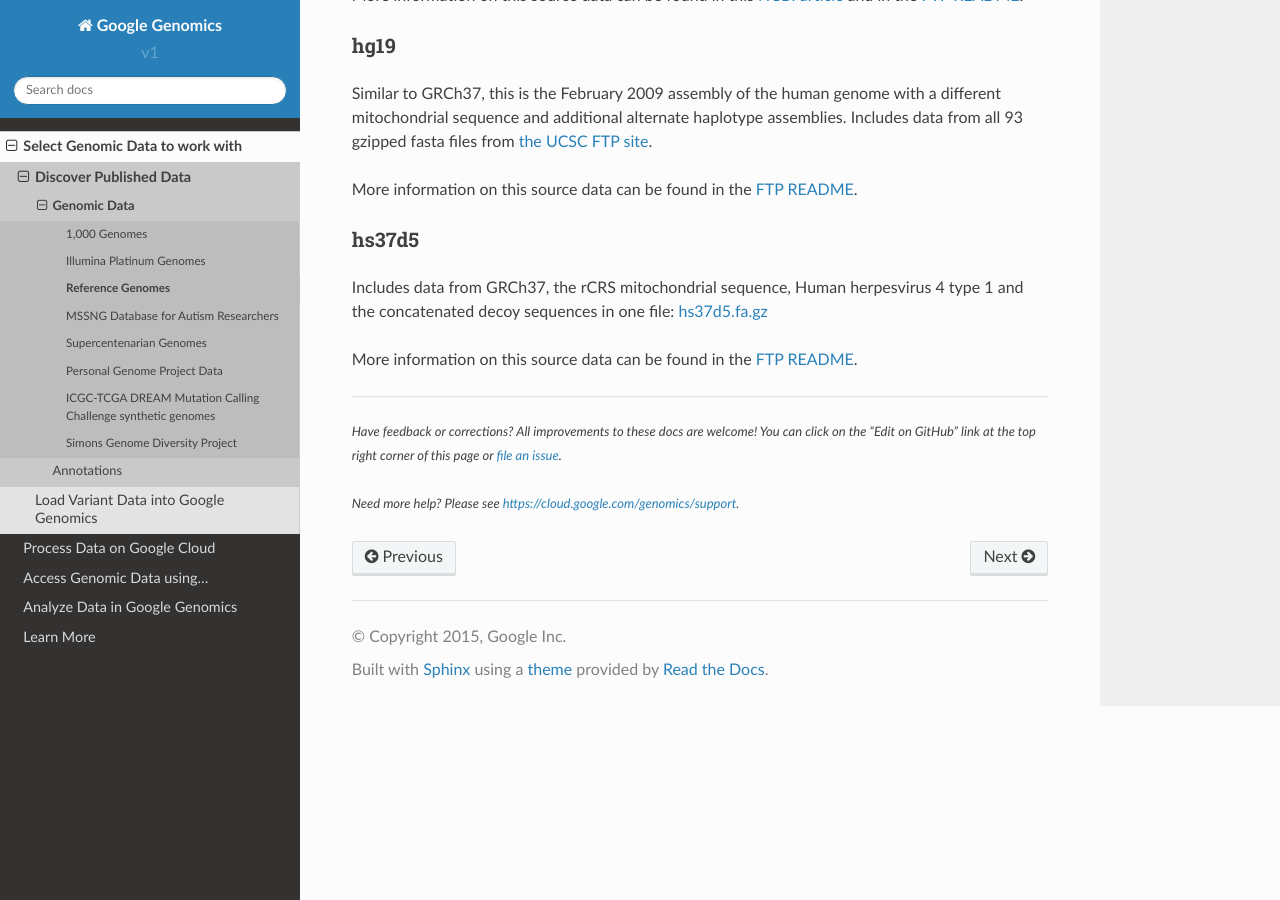
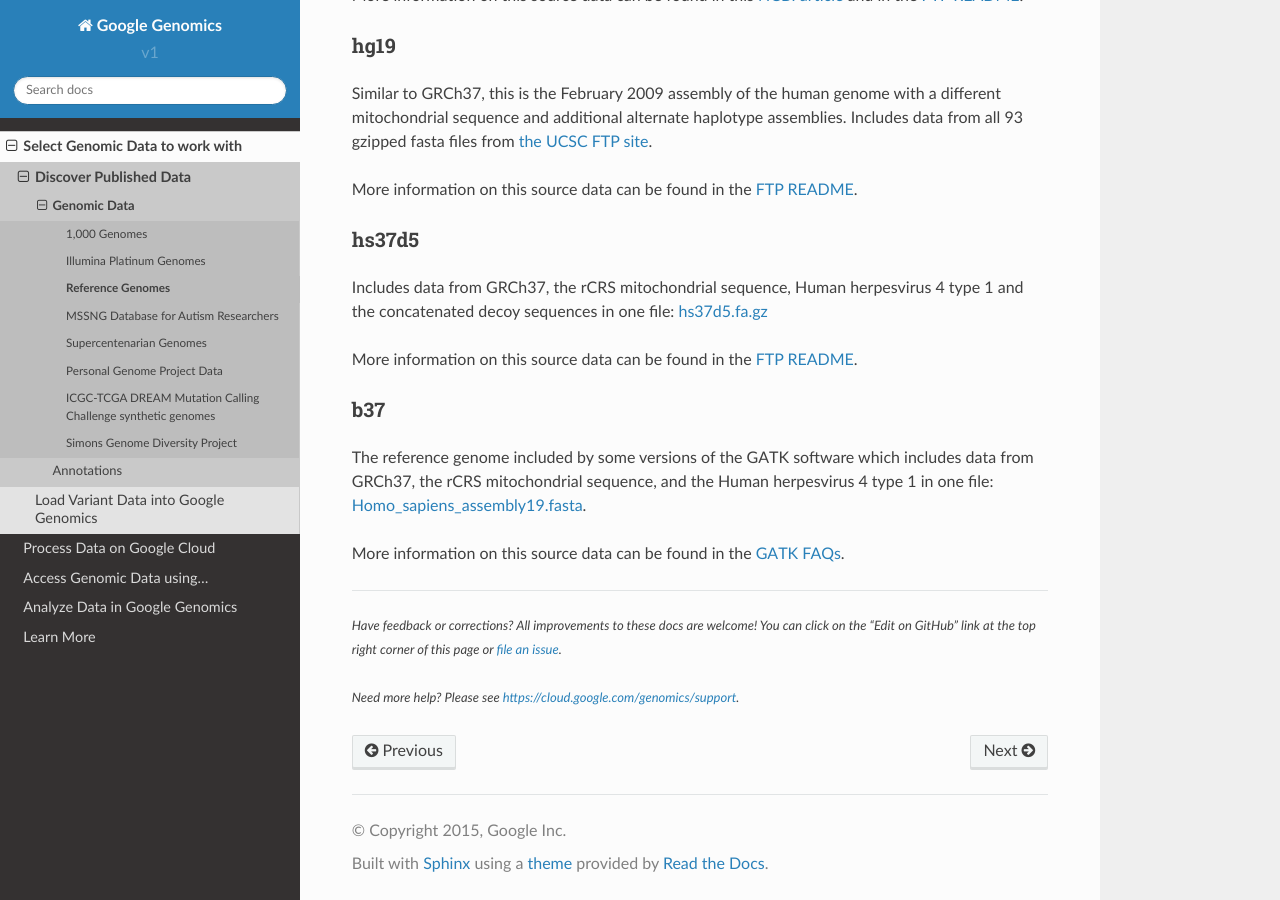
Before and after one commit to googlegenomics/readthedocs, a Sphinx documentation site: the page built from docs/source/use_cases/discover_public_data/reference_genomes.rst, in a window 1280 px wide and 900 px high, scrolled down 1086 px. Built offline with Sphinx 7.4.7 and the Read the Docs theme 2.0.0, drawn with Linux system fonts in a browser that asks for light colours; some of the changed text lies outside the part shown.

Commit message:
Add reference set entry for b37

```diff
--- a/docs/source/use_cases/discover_public_data/reference_genomes.rst
+++ b/docs/source/use_cases/discover_public_data/reference_genomes.rst
@@ -17,13 +17,13 @@
 
 .. comment: end: goto-read-the-docs
 
-Reference Genomes such as GRCh37, GRCh37lite, GRCh38, hg19, hs37d5 are available on Google Cloud Platform.
+Reference Genomes such as GRCh37, GRCh37lite, GRCh38, hg19, hs37d5, and b37 are available on Google Cloud Platform.
 
 Google Cloud Platform data locations
 ------------------------------------
 
 * Google Cloud Storage folder `gs://genomics-public-data/references <https://console.developers.google.com/storage/genomics-public-data/references/>`_
-* Google Genomics `reference sets <https://developers.google.com/apis-explorer/#p/genomics/v1beta2/genomics.referencesets.search>`_
+* Google Genomics `reference sets <https://developers.google.com/apis-explorer/#p/genomics/v1/genomics.referencesets.search>`_
 
 Provenance
 ----------
@@ -34,40 +34,47 @@
 Genome Reference Consortium Human Build 37 includes data from 35 gzipped fasta files:
 
 * `assembled chromosomes <ftp://ftp.ncbi.nlm.nih.gov/genbank/genomes/Eukaryotes/vertebrates_mammals/Homo_sapiens/GRCh37/Primary_Assembly/assembled_chromosomes/FASTA>`_
-* `unlocalized scaffolds <ftp://ftp.ncbi.nlm.nih.gov/genbank/genomes/Eukaryotes/vertebrates_mammals/Homo_sapiens/GRCh37/Primary_Assembly/unlocalized_scaffolds/FASTA>`__
-* `unplaced scaffolds <ftp://ftp.ncbi.nlm.nih.gov/genbank/genomes/Eukaryotes/vertebrates_mammals/Homo_sapiens/GRCh37/Primary_Assembly/unplaced_scaffolds/FASTA>`__
+* `unlocalized scaffolds <ftp://ftp.ncbi.nlm.nih.gov/genbank/genomes/Eukaryotes/vertebrates_mammals/Homo_sapiens/GRCh37/Primary_Assembly/unlocalized_scaffolds/FASTA>`_
+* `unplaced scaffolds <ftp://ftp.ncbi.nlm.nih.gov/genbank/genomes/Eukaryotes/vertebrates_mammals/Homo_sapiens/GRCh37/Primary_Assembly/unplaced_scaffolds/FASTA>`_
 
-More information on this source data can be found in this `NCBI article <http://www.ncbi.nlm.nih.gov/assembly/GCF_000001405.13/>`__ and in the `FTP README <ftp://ftp.ncbi.nlm.nih.gov/genbank/genomes/README_ASSEMBLIES>`__
+More information on this source data can be found in this `NCBI article <http://www.ncbi.nlm.nih.gov/assembly/GCF_000001405.13/>`_ and in the `FTP README <ftp://ftp.ncbi.nlm.nih.gov/genbank/genomes/README_ASSEMBLIES>`_
 
 GRCh37lite
 ^^^^^^^^^^
 
 GRCh37lite is a subset of the full GRCh37 reference set plus the human mitochondrial genome reference sequence in one file: `GRCH37-lite.fa.gz <ftp://ftp.ncbi.nih.gov/genbank/genomes/Eukaryotes/vertebrates_mammals/Homo_sapiens/GRCh37/special_requests/>`_
 
-More information on this source data can be found in the `FTP README <ftp://ftp.ncbi.nih.gov/genbank/genomes/Eukaryotes/vertebrates_mammals/Homo_sapiens/GRCh37/special_requests/README.GRCh37-lite>`__.
+More information on this source data can be found in the `FTP README <ftp://ftp.ncbi.nih.gov/genbank/genomes/Eukaryotes/vertebrates_mammals/Homo_sapiens/GRCh37/special_requests/README.GRCh37-lite>`_.
 
 GRCh38
 ^^^^^^
 
 Genome Reference Consortium Human Build 38 includes data from 39 gzipped fasta files:
 
-* `assembled chromosomes <ftp://ftp.ncbi.nlm.nih.gov/genbank/genomes/Eukaryotes/vertebrates_mammals/Homo_sapiens/GRCh38/Primary_Assembly/assembled_chromosomes/FASTA>`__
-* `unlocalized scaffolds <ftp://ftp.ncbi.nlm.nih.gov/genbank/genomes/Eukaryotes/vertebrates_mammals/Homo_sapiens/GRCh38/Primary_Assembly/unlocalized_scaffolds/FASTA>`__
-* `unplaced scaffolds <ftp://ftp.ncbi.nlm.nih.gov/genbank/genomes/Eukaryotes/vertebrates_mammals/Homo_sapiens/GRCh38/Primary_Assembly/unplaced_scaffolds/FASTA>`__
-* `non-nuclear references <ftp://ftp.ncbi.nlm.nih.gov/genbank/genomes/Eukaryotes/vertebrates_mammals/Homo_sapiens/GRCh38/non-nuclear/assembled_chromosomes/FASTA/>`__
+* `assembled chromosomes <ftp://ftp.ncbi.nlm.nih.gov/genbank/genomes/Eukaryotes/vertebrates_mammals/Homo_sapiens/GRCh38/Primary_Assembly/assembled_chromosomes/FASTA>`_
+* `unlocalized scaffolds <ftp://ftp.ncbi.nlm.nih.gov/genbank/genomes/Eukaryotes/vertebrates_mammals/Homo_sapiens/GRCh38/Primary_Assembly/unlocalized_scaffolds/FASTA>`_
+* `unplaced scaffolds <ftp://ftp.ncbi.nlm.nih.gov/genbank/genomes/Eukaryotes/vertebrates_mammals/Homo_sapiens/GRCh38/Primary_Assembly/unplaced_scaffolds/FASTA>`_
+* `non-nuclear references <ftp://ftp.ncbi.nlm.nih.gov/genbank/genomes/Eukaryotes/vertebrates_mammals/Homo_sapiens/GRCh38/non-nuclear/assembled_chromosomes/FASTA/>`_
 
-More information on this source data can be found in this `NCBI article <http://www.ncbi.nlm.nih.gov/assembly/GCF_000001405.26/>`__ and in the `FTP README <ftp://ftp.ncbi.nlm.nih.gov/genbank/genomes/README_ASSEMBLIES>`__.
+More information on this source data can be found in this `NCBI article <http://www.ncbi.nlm.nih.gov/assembly/GCF_000001405.26/>`_ and in the `FTP README <ftp://ftp.ncbi.nlm.nih.gov/genbank/genomes/README_ASSEMBLIES>`_.
 
 hg19
 ^^^^
 
 Similar to GRCh37, this is the February 2009 assembly of the human genome with a different mitochondrial sequence and additional alternate haplotype assemblies. Includes data from all 93 gzipped fasta files from `the UCSC FTP site <ftp://hgdownload.cse.ucsc.edu/goldenPath/hg19/chromosomes>`_.
 
-More information on this source data can be found in the `FTP README <ftp://hgdownload.cse.ucsc.edu/goldenPath/hg19/chromosomes/README.txt>`__.
+More information on this source data can be found in the `FTP README <ftp://hgdownload.cse.ucsc.edu/goldenPath/hg19/chromosomes/README.txt>`_.
 
 hs37d5
 ^^^^^^
 
 Includes data from GRCh37, the rCRS mitochondrial sequence, Human herpesvirus 4 type 1 and the concatenated decoy sequences in one file: `hs37d5.fa.gz <ftp://ftp.1000genomes.ebi.ac.uk/vol1/ftp/technical/reference/phase2_reference_assembly_sequence>`_
 
-More information on this source data can be found in the `FTP README <ftp://ftp.1000genomes.ebi.ac.uk/vol1/ftp/technical/reference/phase2_reference_assembly_sequence/README_human_reference_20110707>`__.
+More information on this source data can be found in the `FTP README <ftp://ftp.1000genomes.ebi.ac.uk/vol1/ftp/technical/reference/phase2_reference_assembly_sequence/README_human_reference_20110707>`_.
+
+b37
+^^^
+
+The reference genome included by some versions of the GATK software which includes data from GRCh37, the rCRS mitochondrial sequence, and the Human herpesvirus 4 type 1 in one file: `Homo_sapiens_assembly19.fasta <http://www.broadinstitute.org/ftp/pub/seq/references>`_.
+
+More information on this source data can be found in the `GATK FAQs <https://www.broadinstitute.org/gatk/guide/article.php?id=1213>`_.
```
